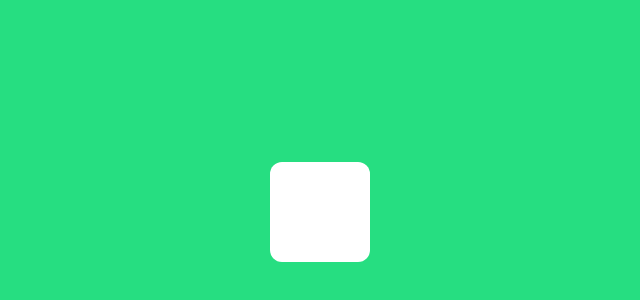
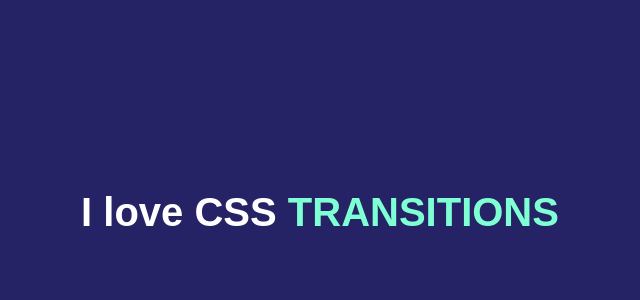
Before and after one commit to emilipothese/animations-css, a plain HTML site: page creative-effects/text-rotator/index.html in a window 1280 px wide. Shown: the part 196-496 px from the top of the page, without its empty margins (320-960 px from the left). Drawn offline with Linux system fonts and the light colour scheme.

Commit message:
Ex text rotate OK

```diff
--- a/creative-effects/text-rotator/index.html
+++ b/creative-effects/text-rotator/index.html
@@ -12,7 +12,7 @@
   </head>
 
   <body>
-    <div class="loading"></div>
+    <h1>I love CSS <span></span></h1>
   </body>
 
 </html>
--- a/creative-effects/text-rotator/style.css
+++ b/creative-effects/text-rotator/style.css
@@ -3,22 +3,27 @@ body {
   display: flex;
   justify-content: center;
   align-items: center;
-  background-color: #26de81;
-  perspective: 200px;
+  background-color: #252366;
 }
 
-.loading {
-  width: 100px;
-  height: 100px;
-  background-color: white;
-  border-radius: 12px;
-  animation: loading 2s linear infinite;
+h1 {
+  color: white;
+  font-size: 40px;
+  font-family: sans-serif;
 }
 
-@keyframes loading {
-  0% { transform: rotateX(0deg) rotateY(0deg); }
+span:before {
+  content: "Transitions";
+  text-transform: uppercase;
+  font-family: sans-serif;
+  color:aquamarine;
+  animation: word-switch 5s infinite;
+}
 
-  50% { transform: rotateX(0deg) rotateY(180deg); }
+@keyframes word-switch {
+  0% { content: "transitions" }
 
-  100% { transform: rotateX(180deg) rotateY(180deg); }
+  50% { content: "animations" }
+
+  100% { content: "transforms" }
 }
```
